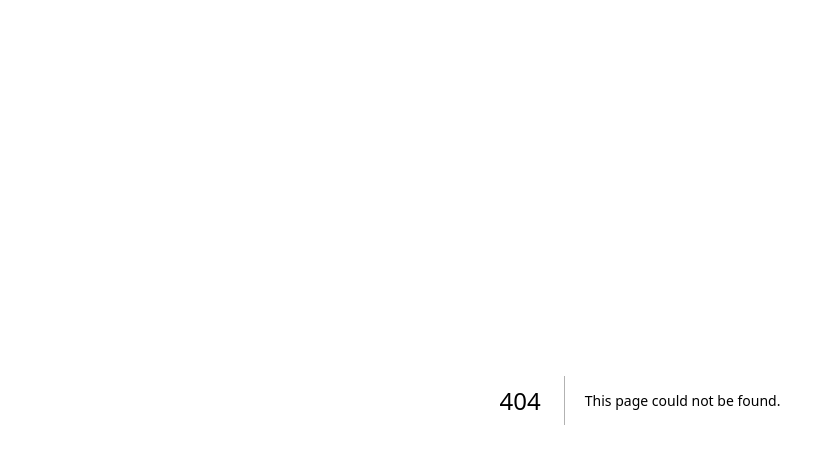
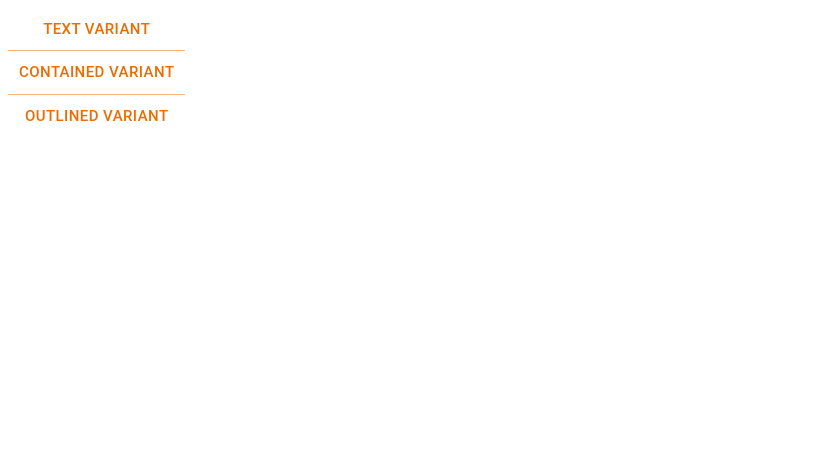
Before and after one commit to matiashernandev/mui-playground, a Next.js app: page /button-group in a window 1280 px wide. Before the commit this address had no page. Shown: the top 464 px of the page, without its empty margins (0-824 px from the left). Built offline with nearby package versions, Linux system fonts and the light colour scheme.

Commit message:
add button group

```diff
--- /dev/null
+++ b/src/pages/button-group/index.tsx
@@ -0,0 +1,20 @@
+import { Button, ButtonGroup, Stack } from "@mui/material"
+
+const MuiButtonGroup = () => {
+  return (
+    <Stack spacing={2} direction="row">
+      <ButtonGroup
+        variant="text"
+        orientation="vertical"
+        aria-label="alignment button group"
+        size="large"
+        color="warning"
+      >
+        <Button>Text variant</Button>
+        <Button>Contained variant</Button>
+        <Button>Outlined variant</Button>
+      </ButtonGroup>
+    </Stack>
+  )
+}
+export default MuiButtonGroup
--- a/src/pages/index.tsx
+++ b/src/pages/index.tsx
@@ -1,4 +1,6 @@
 import MuiButton from "./button"
+import MuiButtonGroup from "./button-group"
+import MuiButtonToggle from "./button-toggle"
 import MuiTypography from "./typography"
 
 export default function App() {
@@ -6,6 +8,8 @@ export default function App() {
     <>
       <MuiTypography />
       <MuiButton />
+      <MuiButtonGroup />
+      <MuiButtonToggle />
     </>
   )
 }
```
